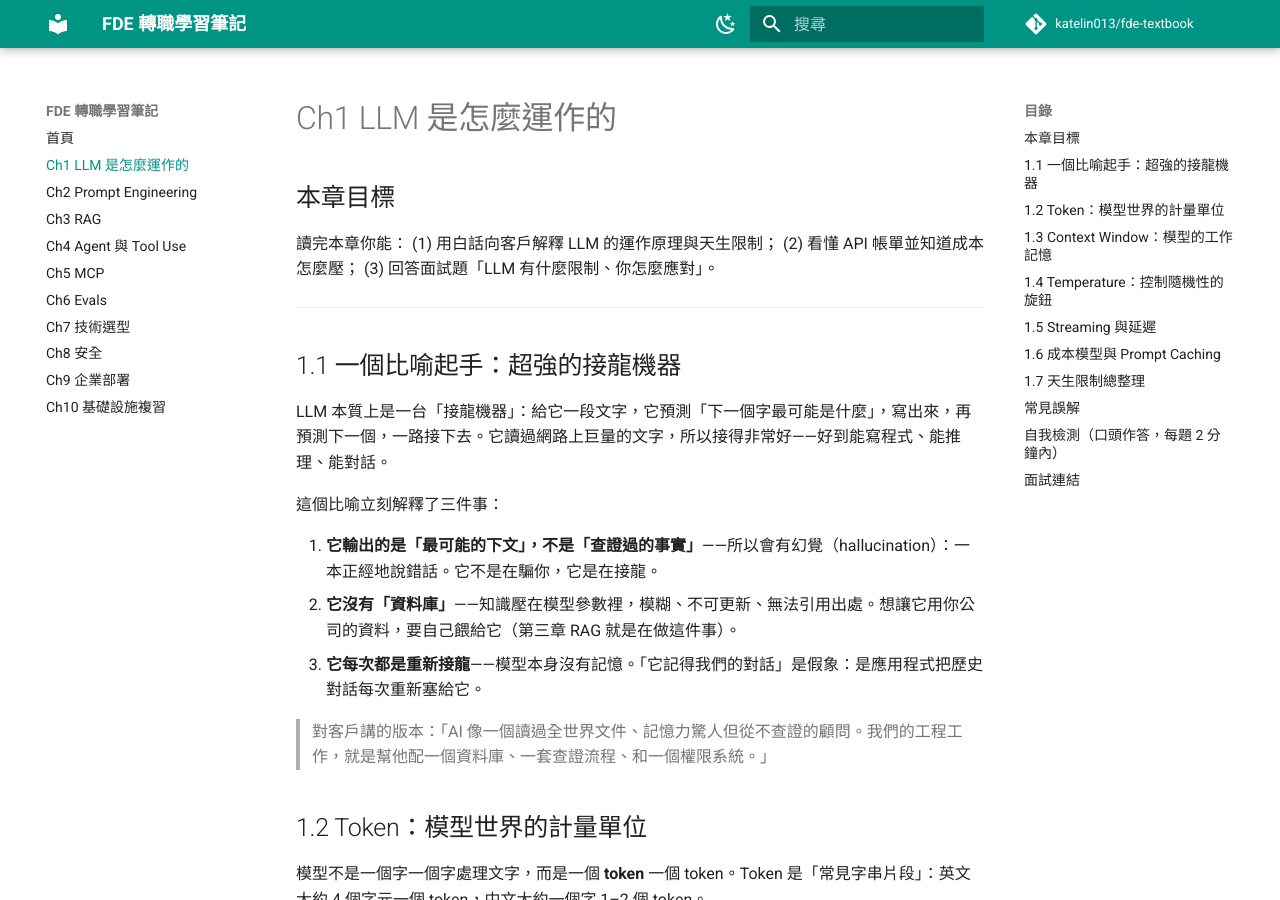
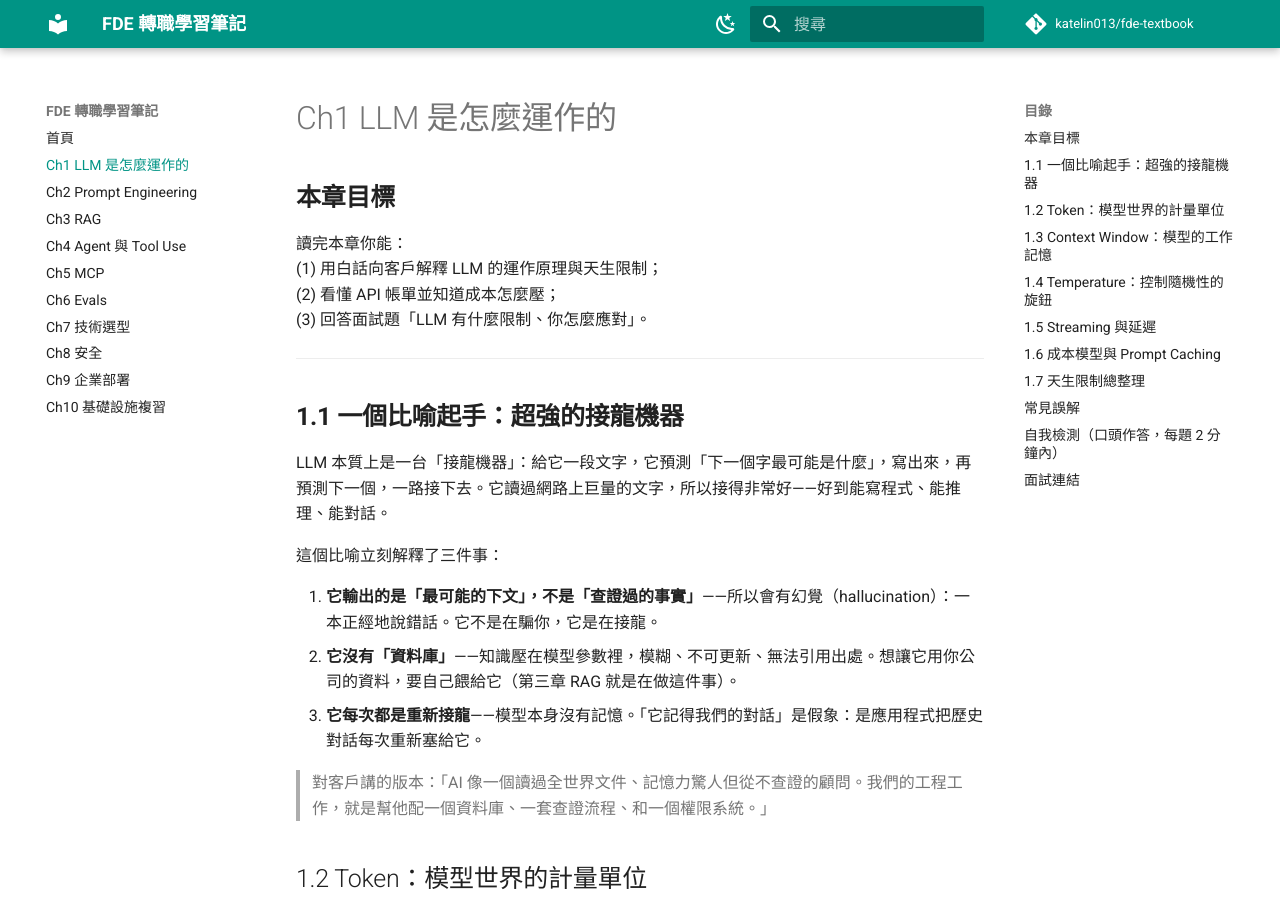
Before and after one commit to katelin013/fde-textbook, an MkDocs documentation site: the page built from docs/ch1-llm-basics.md, in a window 1280 px wide and 900 px high. Built offline with MkDocs 1.6.1 and Material for MkDocs 9.7.7, drawn with Linux system fonts in a browser that asks for light colours; comment, search, counter and statistics services are not loaded.

Commit message:
ch1 update

```diff
--- a/docs/ch1-llm-basics.md
+++ b/docs/ch1-llm-basics.md
@@ -1,15 +1,15 @@
 # Ch1 LLM 是怎麼運作的
 
-## 本章目標
+## **本章目標**
 
-讀完本章你能：
-(1) 用白話向客戶解釋 LLM 的運作原理與天生限制；
-(2) 看懂 API 帳單並知道成本怎麼壓；
-(3) 回答面試題「LLM 有什麼限制、你怎麼應對」。
+讀完本章你能：<br>
+(1) 用白話向客戶解釋 LLM 的運作原理與天生限制；<br>
+(2) 看懂 API 帳單並知道成本怎麼壓；<br>
+(3) 回答面試題「LLM 有什麼限制、你怎麼應對」。<br>
 
 ---
 
-## 1.1 一個比喻起手：超強的接龍機器
+## **1.1 一個比喻起手：超強的接龍機器**
 
 LLM 本質上是一台「接龍機器」：給它一段文字，它預測「下一個字最可能是什麼」，寫出來，再預測下一個，一路接下去。它讀過網路上巨量的文字，所以接得非常好——好到能寫程式、能推理、能對話。
 
```
